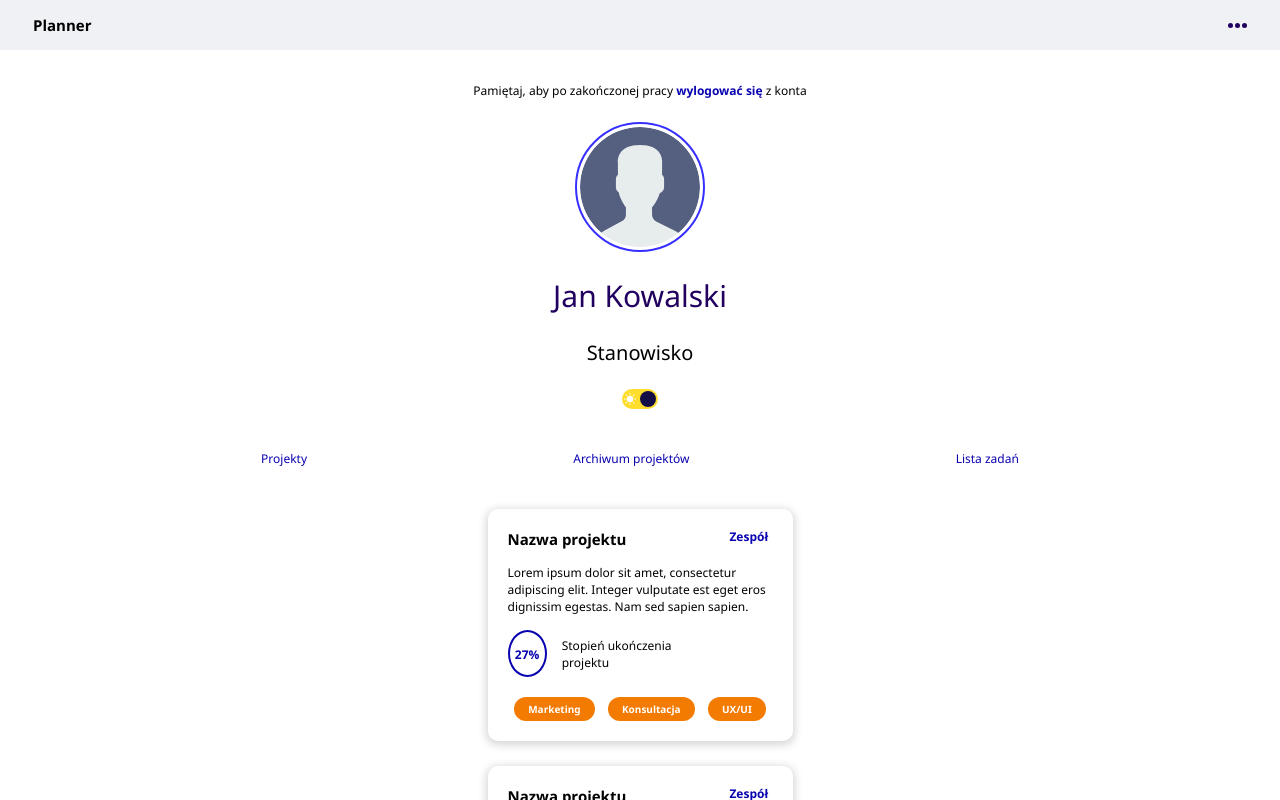
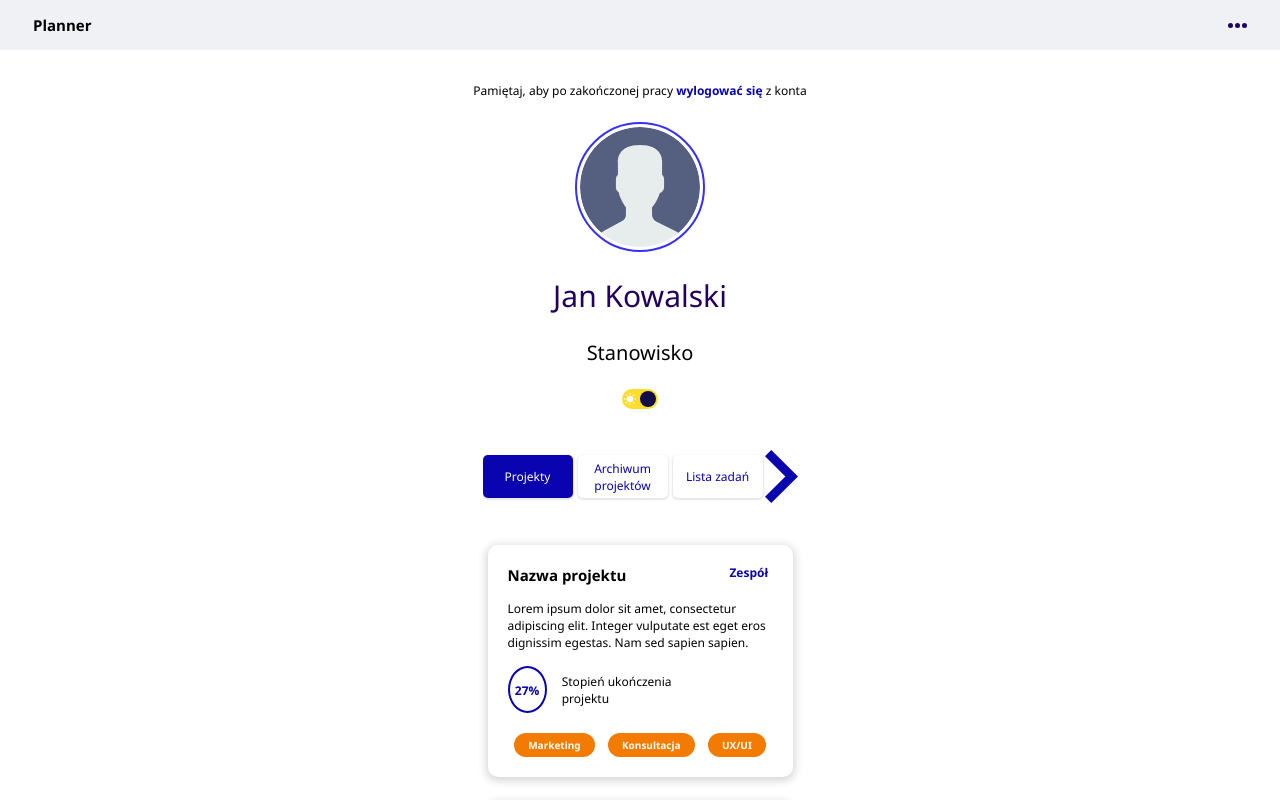
Before and after one commit to Bartlomiej95/Planner2-frontend, a React (Create React App) app: page /dashbord/user in a window 1280 px wide. Shown: the top 800 px of the page. Built offline with nearby package versions, Linux system fonts and the light colour scheme.

Commit message:
Created new style for inner navbar

```diff
--- /dev/null
+++ b/src/molecules/InnerNavbar/InnerNavbar.tsx
@@ -0,0 +1,104 @@
+import { useState } from 'react';
+import styled, { css } from 'styled-components';
+import leftArrow from '../../assets/leftArrayNavbar.svg';
+import rightArrow from '../../assets/rightArrayNavbar.svg';
+import { SubHeading } from '../../components/Heading/Heading';
+
+const Wrapper = styled.div`
+    display: flex;
+    flex-direction: row;
+    flex-wrap: nowrap;
+    width: 315px;
+    margin: 0 auto;
+`;
+
+const ArrowRight = styled.img`
+    display: block;
+    cursor: pointer;
+`;
+
+const LeftArrow = styled.img`
+    display: block;
+    cursor: pointer;
+`;
+
+const WrapperNavbar = styled.div<{readonly shift: number}>`
+    display: flex;
+    flex-direction: row;
+    flex-wrap: nowrap;
+    width: 283px;
+    margin: 0 auto;
+    overflow: hidden;
+`;
+
+const NavSubHeading = styled(SubHeading)<{ readonly active: boolean}>`
+    font-size: 12px;
+    color: #0903B0;
+
+    ${({ active }) => active && css`
+        color: white;
+    `}
+`;
+
+const DivElemNavbar = styled.div<{ readonly active: boolean; readonly shift: number; }>`
+    width: 90px;
+    min-width: 90px;
+    height: 43px;
+    box-shadow: 0px 1px 2px 1px rgba(0,0,0,0.10);
+    border-radius: 5px;
+    margin: 5px 5px 5px 0;
+    transform: translateX(calc( -95px * ${({ shift }) => shift} ));
+    background-color: #FFF;
+
+    display: flex;
+    justify-content: center;
+    align-items: center;
+    cursor: pointer;
+
+
+    ${({ active }) => active &&
+        css`
+            background-color: #0903B0;
+            color: white;
+        `}
+`;
+
+enum MainSectionType {
+    Project = 'project',
+    Archives = 'archives',
+    ProjectManager = "projectManager",
+    Tasks = 'tasks',
+    Data = 'data',
+}
+
+interface Props {
+    valueOfType: MainSectionType,
+    typeFn: Function,
+}
+
+
+
+export const InnerNavbar = ({ typeFn, valueOfType }: Props) => {
+
+    // ustawienia dla arrows 0 - widzimy pierwszy kafelek - blokujemy możliwość dalszego przesuwania w prawo  [1][2][3]>
+    // ustawienia dla arrows 1 - <[2][3][4]
+    const [arrowOptions, setArrowOptions] = useState(0);
+
+    return(
+        <Wrapper>
+            { arrowOptions > 0 && <LeftArrow src={leftArrow} onClick={ () => setArrowOptions(prev => prev = prev - 1) } /> }
+            <WrapperNavbar shift={arrowOptions}>
+                <DivElemNavbar active={ valueOfType === MainSectionType.Project } onClick={() => typeFn(MainSectionType.Project)} shift={arrowOptions}>
+                    <NavSubHeading active ={ valueOfType === MainSectionType.Project} >Projekty</NavSubHeading>
+                </DivElemNavbar>
+                <DivElemNavbar active={ valueOfType === MainSectionType.Archives } onClick={() => typeFn(MainSectionType.Archives)} shift={arrowOptions}>
+                    <NavSubHeading active={ valueOfType === MainSectionType.Archives } >Archiwum projektów</NavSubHeading>
+                </DivElemNavbar>
+                <DivElemNavbar active={ valueOfType === MainSectionType.Tasks } onClick={() => typeFn(MainSectionType.Tasks)} shift={arrowOptions}>
+                    <NavSubHeading active={ valueOfType === MainSectionType.Tasks } >Lista zadań</NavSubHeading>
+                </DivElemNavbar>
+            </WrapperNavbar>
+            { arrowOptions < 1 && <ArrowRight src={rightArrow} onClick={() => setArrowOptions(prev => prev = prev + 1)} /> }
+        </Wrapper>
+    )
+}
--- a/src/organisms/MainSection/MainSection.tsx
+++ b/src/organisms/MainSection/MainSection.tsx
@@ -4,6 +4,7 @@ import { SubHeading } from '../../components/Heading/Heading';
 import { useState } from 'react';
 import { Paragraph } from '../../components/Paragraph/Paragraph';
 import { TaskSection } from '../TasksSection/TasksSection';
+import { InnerNavbar } from '../../molecules/InnerNavbar/InnerNavbar';
 
 const Wrapper = styled.main`
     min-height: 100vh;
@@ -63,9 +64,10 @@ export const MainSection = () => {
     return(
         <Wrapper>
             <WrapperNavbar>
-                <NavSubHeading onClick={() => setTypeOfMainSection(MainSectionType.Project)}>Projekty</NavSubHeading>
-                <NavSubHeading onClick={() => setTypeOfMainSection(MainSectionType.Archives)}>Archiwum projektów</NavSubHeading>
-                <NavSubHeading onClick={() => setTypeOfMainSection(MainSectionType.Tasks)}>Lista zadań</NavSubHeading>
+                <InnerNavbar
+                    typeFn={ (typeOfMainSection: React.SetStateAction<MainSectionType>) => setTypeOfMainSection(typeOfMainSection)}
+                    valueOfType={typeOfMainSection}
+                />
             </WrapperNavbar>
             {
                 typeOfMainSection === MainSectionType.Project && (
```
Also changed, not shown: src/assets/leftArrayNavbar.svg (added), src/assets/rightArrayNavbar.svg (added).
